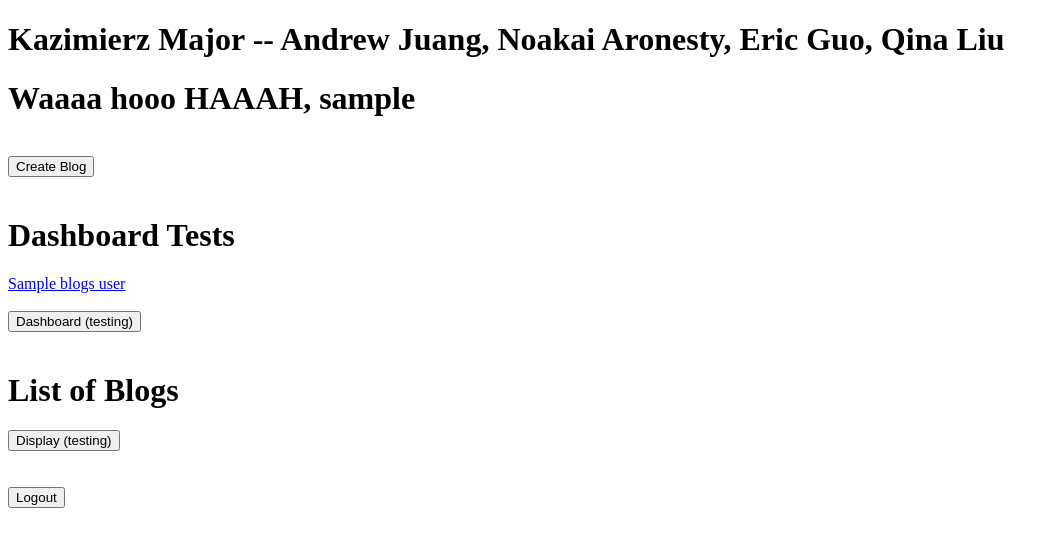
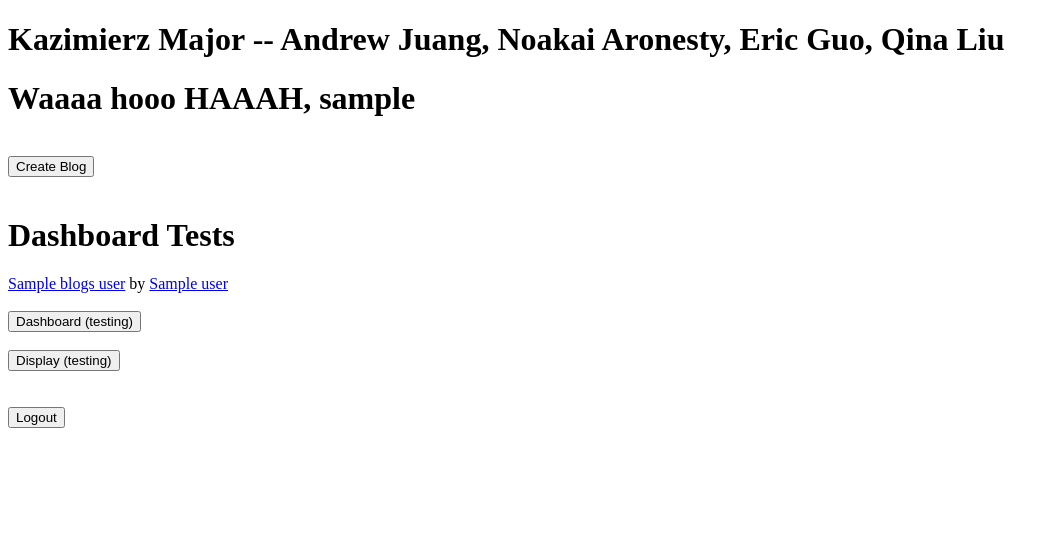
Before and after one commit to andrew-juang/P00, a Flask app: template app/templates/response.html in a window 1280 px wide. Shown: the top 547 px of the page, without its empty margins (0-1059 px from the left). Run offline with Flask 2, Linux system fonts and the light colour scheme; the template is opened without the code that fills it: most values are stand-ins (such as "Sample title", 1, 10 or a date in 2020).

Commit message:
home page links

```diff
--- a/app/templates/response.html
+++ b/app/templates/response.html
@@ -18,10 +18,14 @@ P00 -- Web Log Hosting Site
             <input type="submit" name="sub1" value="Create Blog">
         </form> <br>
 
-        <!-- Fetches blogs from database and creates table of blogs here -->
+        <!-- Fetches blogs from database and creates list of all blog in database with format of
+                Title by User -->
         <h1> Dashboard Tests </h1>
         {% for blogname,user in blogs_users %}
-            <a href="{{ url_for('dashboard', username=user) }}">{{ blogname }}</a>
+            <!-- blog title with link to display blog -->
+            <a href="{{ url_for('displayblog', blogtitle=blogname) }}">{{ blogname }}</a> by
+            <!-- user that created the blog with link to user's dashboard-->
+            <a href="{{ url_for('dashboard', username=user) }}">{{ user}}</a>
             <br>
         {% endfor %}
         <br>
@@ -30,11 +34,13 @@ P00 -- Web Log Hosting Site
             <input type="submit" name="sub1" value="Dashboard (testing)">
         </form> <br>
 
+        <!--
         <h1> List of Blogs </h1>
-        <!-- {% for blogname,user in blogs_users %}
-            <a href="{{ url_for('dashboard', username=user) }}">{{ blogname }}</a>
+        {% for blogname, user in blogs_users %}
+            <a href="{{ url_for('displayblog', blogtitle=blogname) }}">{{ blogname }}</a> by {{user}}
             <br>
         {% endfor %} -->
+
         <form action="/display/journal", method="POST">
             <input type="submit" name="sub1" value="Display (testing)">
         </form> <br><br>
```
